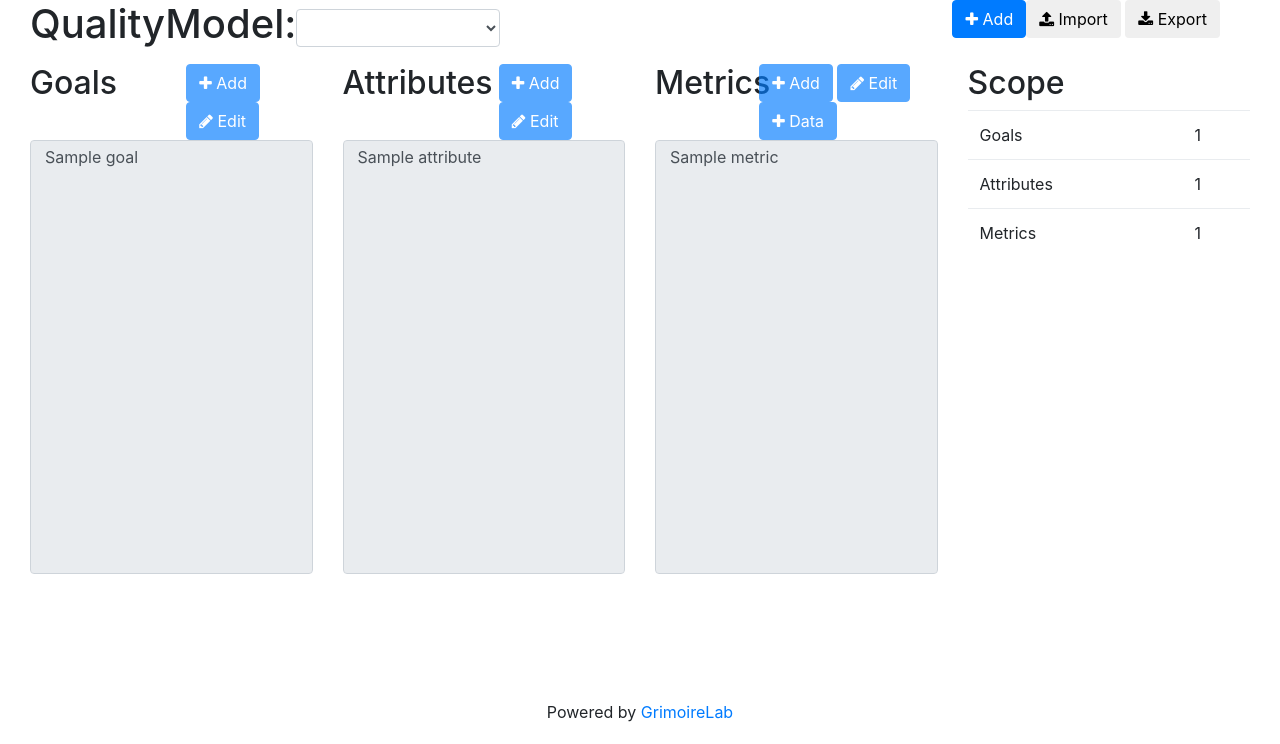
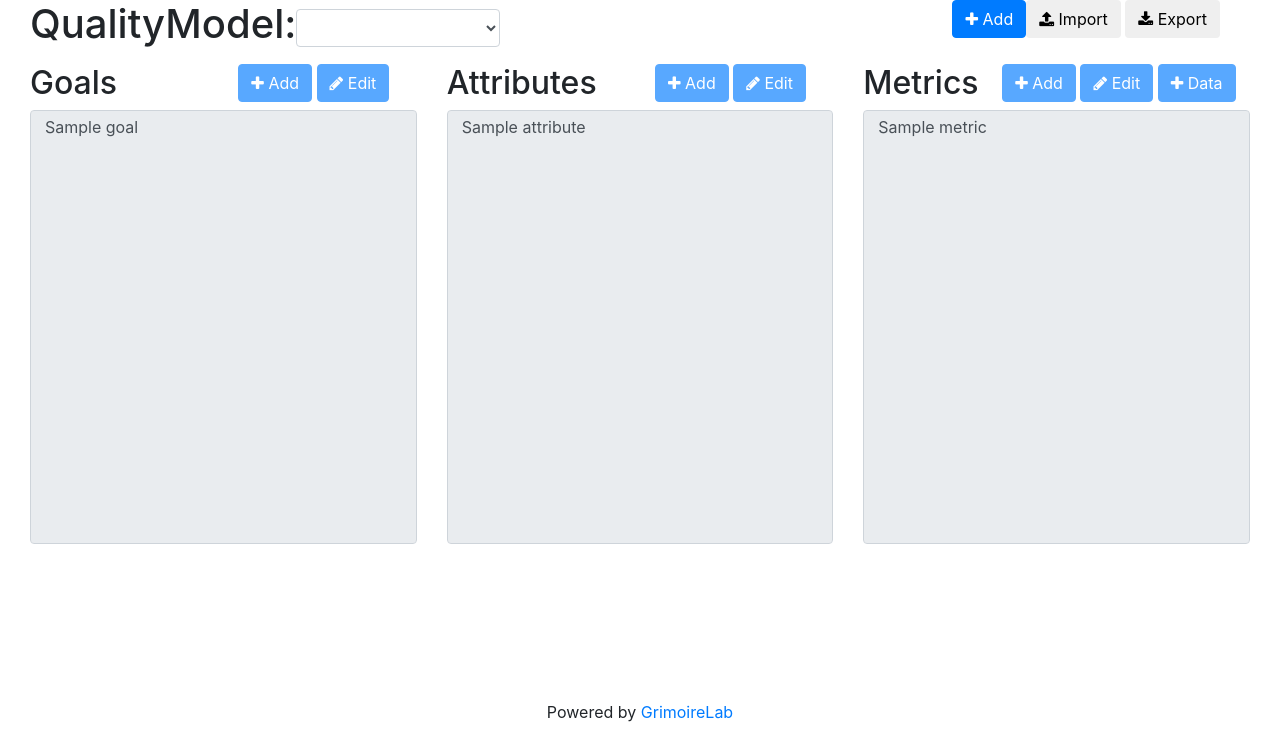
Before and after one commit to Bitergia/prosoul, a Django app: page /prosoul/editor in a window 1280 px wide. Shown: the part 56-800 px from the top of the page. Run offline with Django 3.2, Linux system fonts and the light colour scheme; tables that the repository leaves empty hold one stand-in row (values such as "Sample post"); some libraries are stand-ins or nearby versions.

Commit message:
[editor] Remove scope column not used anymore

```diff
--- a/django_prosoul/prosoul/templates/prosoul/editor.html
+++ b/django_prosoul/prosoul/templates/prosoul/editor.html
@@ -32,30 +32,25 @@
 <!-- Start: Editor body -->
 <div class="container-fluid">
   <div class="row">
-    <div class="col-md-3">
+    <div class="col-md-4">
       <!-- Start: Goals block -->
       {% include "prosoul/editor_goal.html" %}
       {% include "prosoul/editor_goals.html" %}
     </div>
     <!-- End: Goals -->
     <!-- Start: Attributes block -->
-    <div class="col-md-3">
+    <div class="col-md-4">
       {% include "prosoul/editor_attribute.html" %}
       {% include "prosoul/editor_attributes.html" %}
     </div>
     <!-- End: Attributes -->
     <!-- Start: Metrics block -->
-    <div class="col-md-3">
+    <div class="col-md-4">
       {% include "prosoul/editor_metric_data.html" %}
       {% include "prosoul/editor_metric.html" %}
       {% include "prosoul/editor_metrics.html" %}
     </div>
     <!-- End: Metrics -->
-    <!-- Start: Scope block -->
-    <div class="col-md-3">
-      {% include "prosoul/editor_scope.html" %}
-    </div>
-    <!-- End: Scope block -->
   </div>
   <!-- End: Editor body -->
 </div>
```
